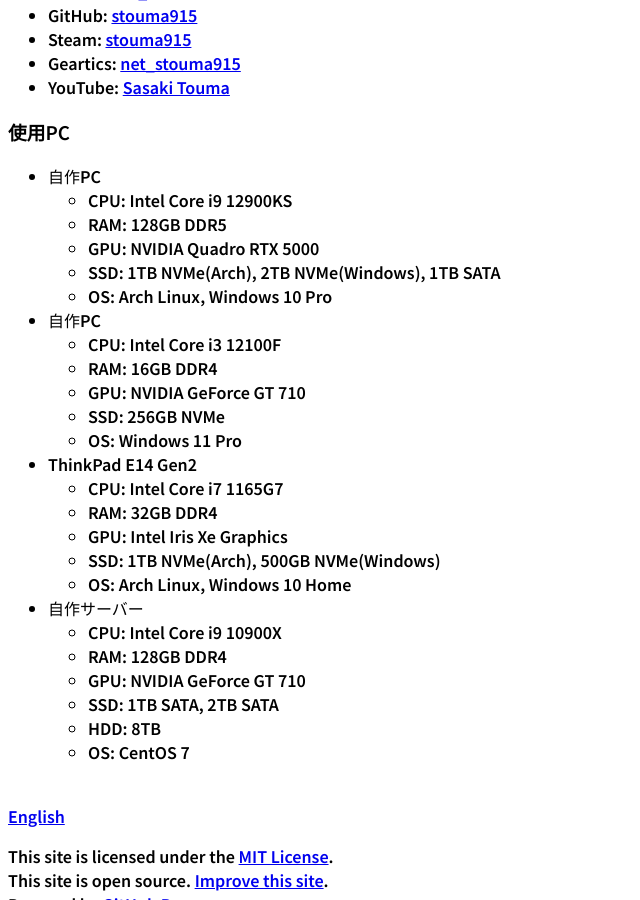
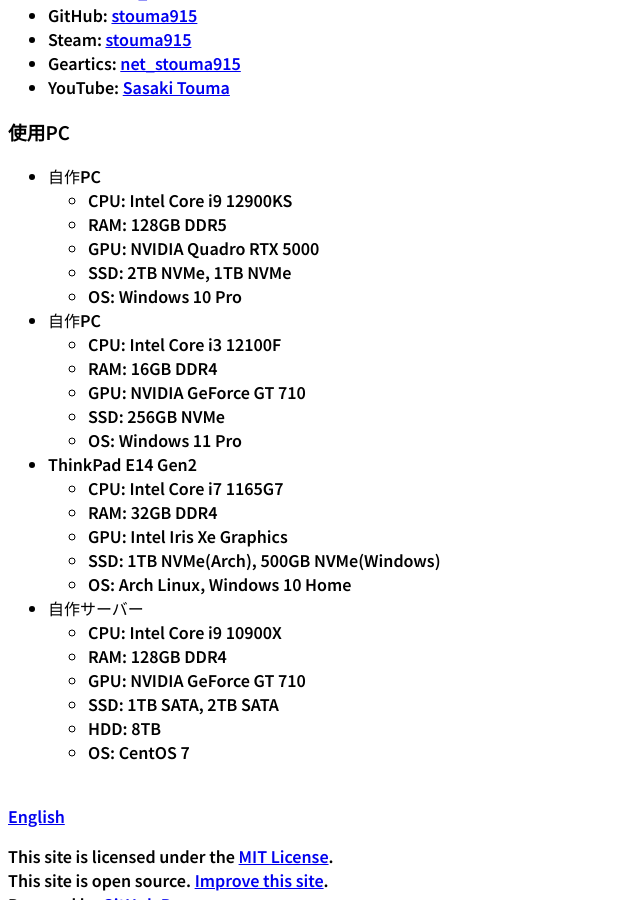
Before and after one commit to t-sasaki915/t-sasaki-net, a Jekyll site: the page built from docs/index.md, in a window 1280 px wide and 900 px high, scrolled down 1733 px. Shown: the whole window, without its empty margins (0-640 px from the left). Built offline with Jekyll 4.4.1, drawn with Linux system fonts in a browser that asks for light colours; Markdown is read by kramdown in place of the engine named in the settings.

Commit message:
Update index.md

```diff
--- a/docs/index.md
+++ b/docs/index.md
@@ -83,8 +83,8 @@
   - CPU: Intel Core i9 12900KS
   - RAM: 128GB DDR5
   - GPU: NVIDIA Quadro RTX 5000
-  - SSD: 1TB NVMe(Arch), 2TB NVMe(Windows), 1TB SATA
-  - OS: Arch Linux, Windows 10 Pro
+  - SSD: 2TB NVMe, 1TB NVMe
+  - OS: Windows 10 Pro
 - 自作PC
   - CPU: Intel Core i3 12100F
   - RAM: 16GB DDR4
```
